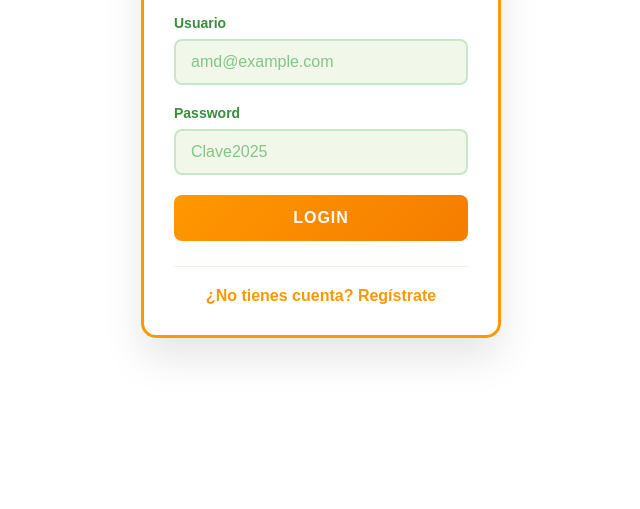
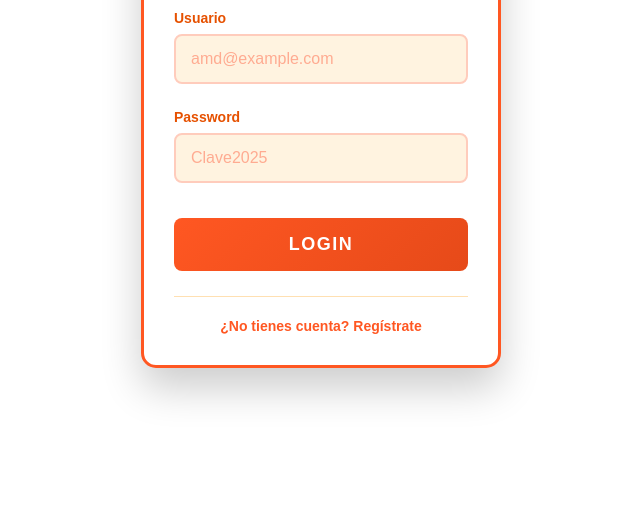
Before and after one commit to Sttip/web, a plain HTML site: page index.html in a window 1280 px wide. Shown: the part 291-800 px from the top of the page, without its empty margins (319-959 px from the left). Drawn offline with Linux system fonts and the light colour scheme.

Commit message:
Update styles.css

```diff
--- a/css/styles.css
+++ b/css/styles.css
@@ -6,7 +6,7 @@
 
 body {
     font-family: 'Arial', sans-serif;
-    background: linear-gradient(135deg, #8BC34A 0%, #4CAF50 100%);
+    background: linear-gradient(135deg, #FF9800 0%, #F57C00 100%);
     min-height: 100vh;
     display: flex;
     align-items: center;
@@ -22,66 +22,74 @@ body {
 
 .login-box {
     background: white;
-    padding: 40px 30px 30px 30px;
+    padding: 50px 30px 30px 30px;
     border-radius: 15px;
-    box-shadow: 0 20px 40px rgba(0, 0, 0, 0.1);
-    border: 3px solid #FF9800;
+    box-shadow: 0 20px 40px rgba(0, 0, 0, 0.2);
+    border: 3px solid #FF5722;
     position: relative;
     overflow: hidden;
-    margin-top: 30px;
+    margin-top: 40px;
 }
 
 .login-box::before {
-    content: "🍹";
+    content: "🥤";
     position: absolute;
-    top: -35px;
+    top: -40px;
     left: 50%;
     transform: translateX(-50%);
-    font-size: 60px;
+    font-size: 70px;
     background: white;
-    padding: 0 20px;
+    padding: 0 25px;
     z-index: 2;
+    border: 3px solid #FF5722;
+    border-radius: 50%;
+    width: 80px;
+    height: 80px;
+    display: flex;
+    align-items: center;
+    justify-content: center;
 }
 
 h1 {
     text-align: center;
     margin-bottom: 30px;
-    color: #2E7D32;
-    font-size: 28px;
+    color: #FF5722;
+    font-size: 32px;
     font-weight: bold;
+    text-transform: uppercase;
 }
 
 .form-group {
-    margin-bottom: 20px;
+    margin-bottom: 25px;
 }
 
 label {
     display: block;
     margin-bottom: 8px;
-    color: #388E3C;
+    color: #E65100;
     font-weight: bold;
     font-size: 14px;
 }
 
 input {
     width: 100%;
-    padding: 12px 15px;
-    border: 2px solid #C8E6C9;
+    padding: 14px 15px;
+    border: 2px solid #FFCCBC;
     border-radius: 8px;
     font-size: 16px;
     transition: all 0.3s;
-    background: #F1F8E9;
+    background: #FFF3E0;
 }
 
 input:focus {
     outline: none;
-    border-color: #FF9800;
+    border-color: #FF5722;
     background: white;
-    box-shadow: 0 0 0 3px rgba(255, 152, 0, 0.1);
+    box-shadow: 0 0 0 3px rgba(255, 87, 34, 0.1);
 }
 
 input::placeholder {
-    color: #81C784;
+    color: #FFAB91;
 }
 
 small {
@@ -94,40 +102,42 @@ small {
 
 .btn {
     width: 100%;
-    padding: 14px;
-    background: linear-gradient(135deg, #FF9800 0%, #F57C00 100%);
+    padding: 16px;
+    background: linear-gradient(135deg, #FF5722 0%, #E64A19 100%);
     color: white;
     border: none;
     border-radius: 8px;
-    font-size: 16px;
+    font-size: 18px;
     font-weight: bold;
     cursor: pointer;
     transition: all 0.3s;
     text-transform: uppercase;
-    letter-spacing: 1px;
+    letter-spacing: 1.5px;
+    margin-top: 10px;
 }
 
 .btn:hover {
     transform: translateY(-2px);
-    box-shadow: 0 10px 20px rgba(255, 152, 0, 0.3);
+    box-shadow: 0 10px 20px rgba(255, 87, 34, 0.4);
 }
 
 .links {
     text-align: center;
     margin-top: 25px;
     padding-top: 20px;
-    border-top: 1px solid #E8F5E8;
+    border-top: 1px solid #FFE0B2;
 }
 
 .links a {
-    color: #FF9800;
+    color: #FF5722;
     text-decoration: none;
     font-weight: bold;
     transition: color 0.3s;
+    font-size: 14px;
 }
 
 .links a:hover {
-    color: #F57C00;
+    color: #E64A19;
     text-decoration: underline;
 }
 
@@ -162,7 +172,7 @@ small {
 }
 
 .dashboard-content h2 {
-    color: #FF9800;
+    color: #FF5722;
     margin-bottom: 15px;
 }
 
@@ -182,12 +192,12 @@ small {
 /* Efectos de frutas decorativas */
 .fruit-decoration {
     position: fixed;
-    font-size: 30px;
-    opacity: 0.1;
+    font-size: 35px;
+    opacity: 0.15;
     z-index: -1;
 }
 
-.fruit-1 { top: 10%; left: 10%; }
-.fruit-2 { top: 20%; right: 15%; }
-.fruit-3 { bottom: 15%; left: 20%; }
-.fruit-4 { bottom: 25%; right: 10%; }
+.fruit-1 { top: 10%; left: 10%; content: "🍓"; }
+.fruit-2 { top: 20%; right: 15%; content: "🍌"; }
+.fruit-3 { bottom: 15%; left: 20%; content: "🥭"; }
+.fruit-4 { bottom: 25%; right: 10%; content: "🍍"; }
```
